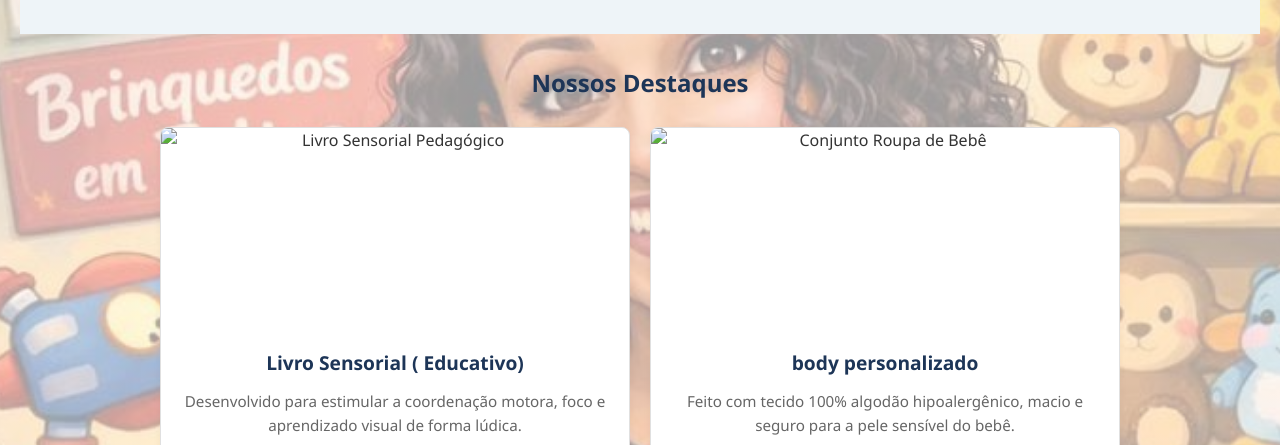
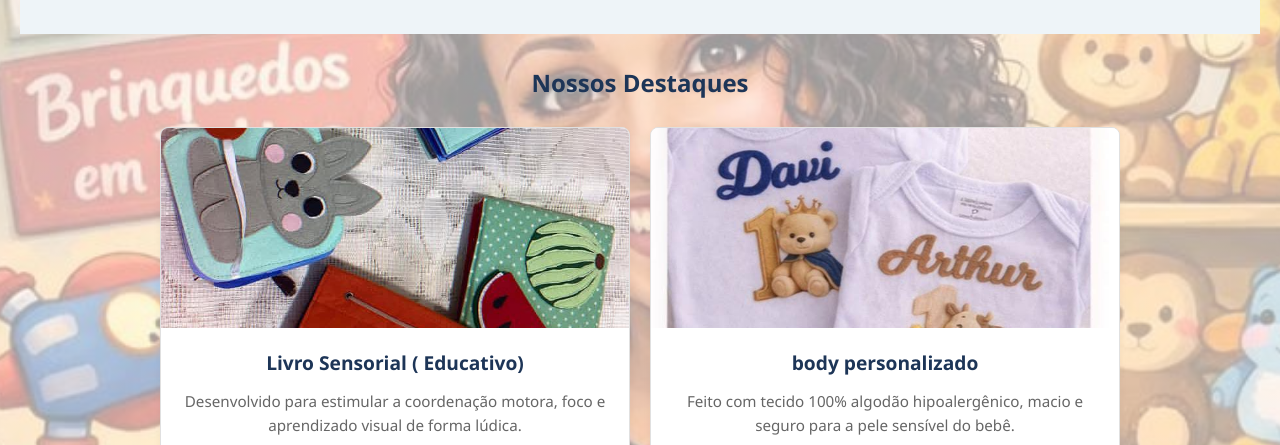
Before and after one commit to renancamargo3062-alt/atelie-infantil, a plain HTML site: page index.html in a window 1280 px wide. Shown: the part 319-764 px from the top of the page. Drawn offline with Linux system fonts and the light colour scheme.

Commit message:
Update index.html

```diff
--- a/index.html
+++ b/index.html
@@ -33,7 +33,7 @@
 
             <!-- Produto 1: Livro Sensorial -->
             <div class="product-card">
-                <img src="imagens/livro1.jpg.jpeg" alt="Livro Sensorial Pedagógico">
+                <img src="livro1.jpg.jpeg" alt="Livro Sensorial Pedagógico">
                 <div class="product-info">
                     <h3>Livro Sensorial ( Educativo)</h3>
                     <p class="description">Desenvolvido para estimular a coordenação motora, foco e aprendizado visual de forma lúdica.</p>
@@ -45,7 +45,7 @@
 
             <!-- Produto 2: Roupa de Bebê -->
             <div class="product-card">
-                <img src="imagens/roupas1.jpg.jpeg" alt="Conjunto Roupa de Bebê">
+                <img src="roupas1.jpg.jpeg" alt="Conjunto Roupa de Bebê">
                 <div class="product-info">
                     <h3>body personalizado</h3>
                     <p class="description">Feito com tecido 100% algodão hipoalergênico, macio e seguro para a pele sensível do bebê.</p>
```
